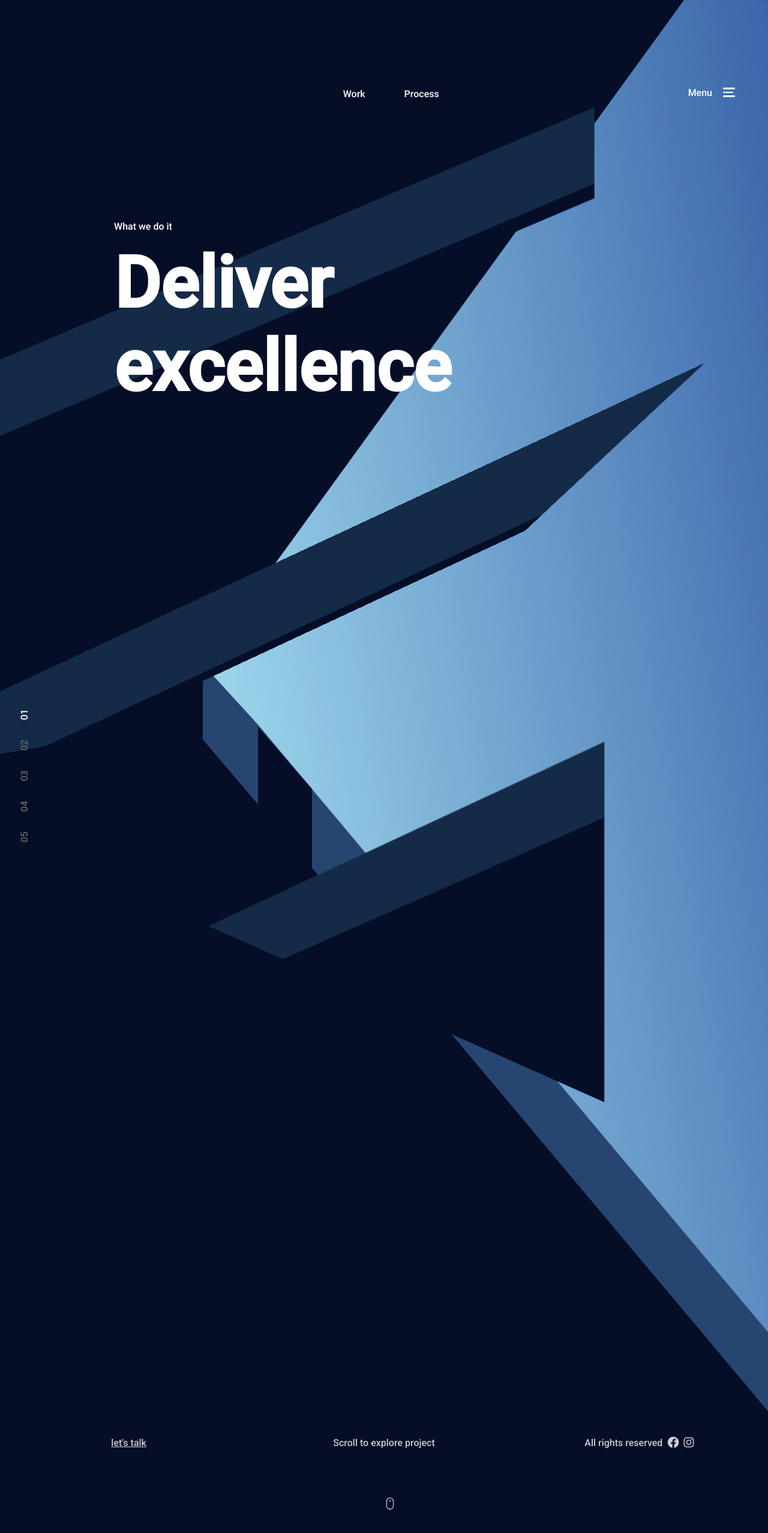
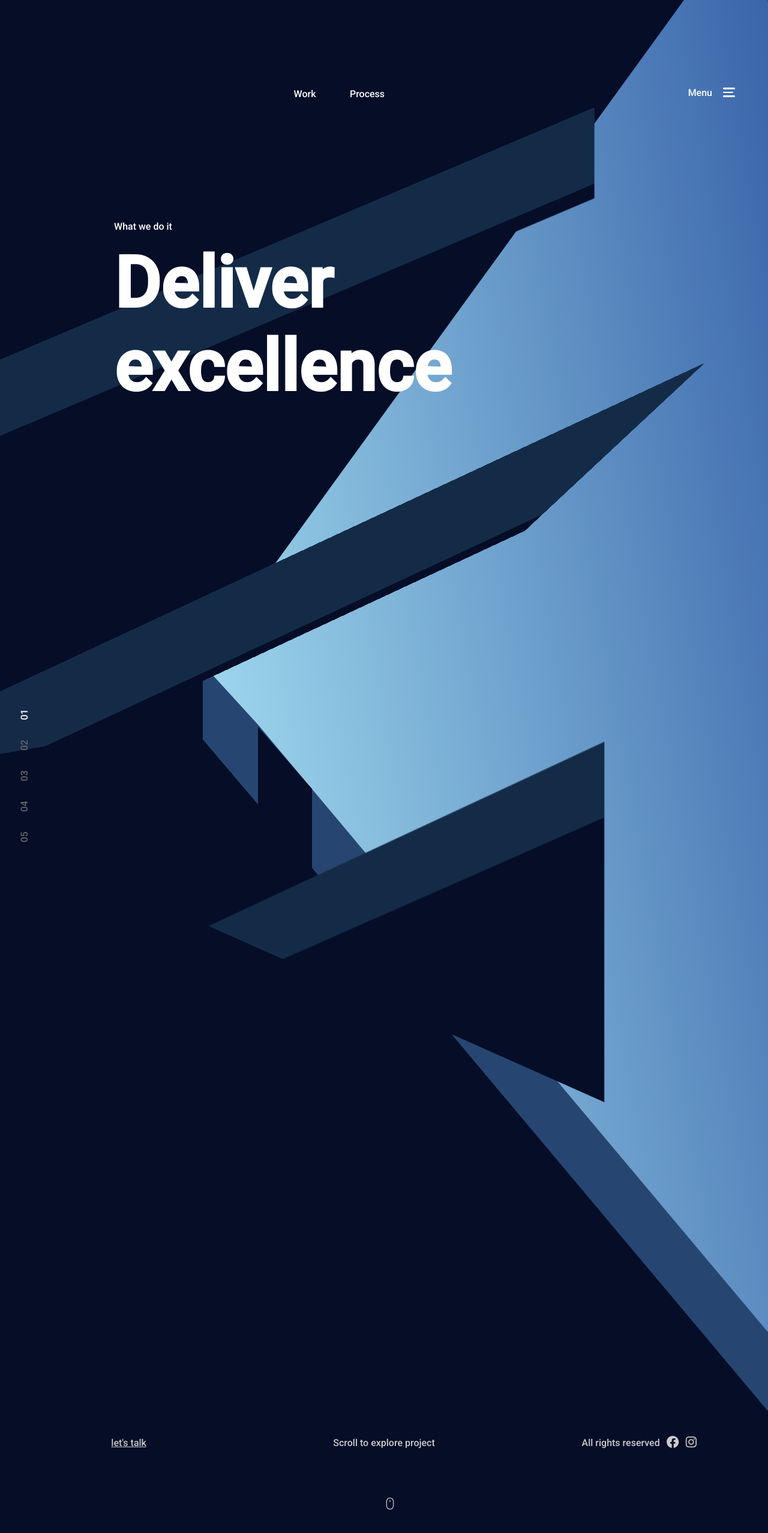
Before and after one commit to marzouk2002/Mockup-1, a PHP site: page / in a window 1280 px wide. Shown: the top 2556 px of the page at 60% size. Run offline with PHP 8.4, Linux system fonts and the light colour scheme; some libraries are stand-ins or nearby versions.

Commit message:
version 1.0.0

```diff
--- a/index.html
+++ b/index.html
@@ -7,8 +7,6 @@
     <link rel="stylesheet" href="https://pro.fontawesome.com/releases/v5.10.0/css/all.css" integrity="sha384-AYmEC3Yw5cVb3ZcuHtOA93w35dYTsvhLPVnYs9eStHfGJvOvKxVfELGroGkvsg+p" crossorigin="anonymous"/>
     <link rel="stylesheet" href="style.css">
     <script defer src="https://cdnjs.cloudflare.com/ajax/libs/jquery/3.6.0/jquery.min.js" integrity="sha512-894YE6QWD5I59HgZOGReFYm4dnWc1Qt5NtvYSaNcOP+u1T9qYdvdihz0PPSiiqn/+/3e7Jo4EaG7TubfWGUrMQ==" crossorigin="anonymous"></script>
-    <script defer src="https://cdnjs.cloudflare.com/ajax/libs/gsap/3.6.1/gsap.min.js" integrity="sha512-cdV6j5t5o24hkSciVrb8Ki6FveC2SgwGfLE31+ZQRHAeSRxYhAQskLkq3dLm8ZcWe1N3vBOEYmmbhzf7NTtFFQ==" crossorigin="anonymous"></script>
-    <script defer src="https://cdnjs.cloudflare.com/ajax/libs/gsap/3.6.1/ScrollTrigger.min.js" integrity="sha512-Q+G390ZU2qKo+e4q+kVcJknwfGjKJOdyu5mVMcR95NqL6XaF4lY4nsSvIVB3NDP54ACsS9rqhE1DVqgpApl//Q==" crossorigin="anonymous"></script>
     <script defer src="./main.js" ></script>
     <title>Title</title>
 </head>
@@ -27,8 +25,8 @@
         <header>
             <div id='icone'></div>
             <div id='nav'>
-                <p>Work</p>
-                <p>Process</p>
+                <a href="#">Work</a>
+                <a href="#">Process</a>
             </div>
             <div id='menu'>
                 <p>Menu</p>
--- a/style.css
+++ b/style.css
@@ -113,11 +113,22 @@ header {
 }
 #nav {
   display: flex;
-  width: 10rem;
-  justify-content: space-between;
-  position: relative;
-  left: 5.4rem;
+  grid-column-gap: 1rem;
+  width: 12rem;
+  margin: auto;
 }
+
+#nav > a {
+  color: white;
+  text-decoration: none;
+  transition: 0.3s letter-spacing;
+  margin: auto;
+}
+
+#nav > a:hover {
+  letter-spacing: 2px;
+}
+
 #menu {
   margin-right: 5%;
   position: relative;
@@ -271,8 +282,12 @@ footer {
   grid-gap: 2rem;
   grid-template-rows: 100%;
   text-align: center;
-  opacity: 0.8;
 }
+
+footer * {
+  color: #ccc;
+}
+
 footer > section {
   display: flex;
   justify-content: center;
@@ -289,11 +304,12 @@ footer > section:last-child {
 }
 
 footer > section > a {
-  color: white;
+  color: #ccc;
 }
 i {
-  margin-left: 0.5rem;
-  font-size: 1.2rem;
+  margin-left: 0.7rem;
+  font-size: 1.3rem;
+  transition: color 0.3s ease-in-out, transform 0.3s ease-in-out;
 }
 .mouse {
   position: absolute;
@@ -304,3 +320,8 @@ i {
 #mousediv {
   position: relative;
 }
+
+i:hover {
+  transform: scale(1.2);
+  color: white;
+}
```
Also changed, not shown: main.js (+0 -20 lines).
